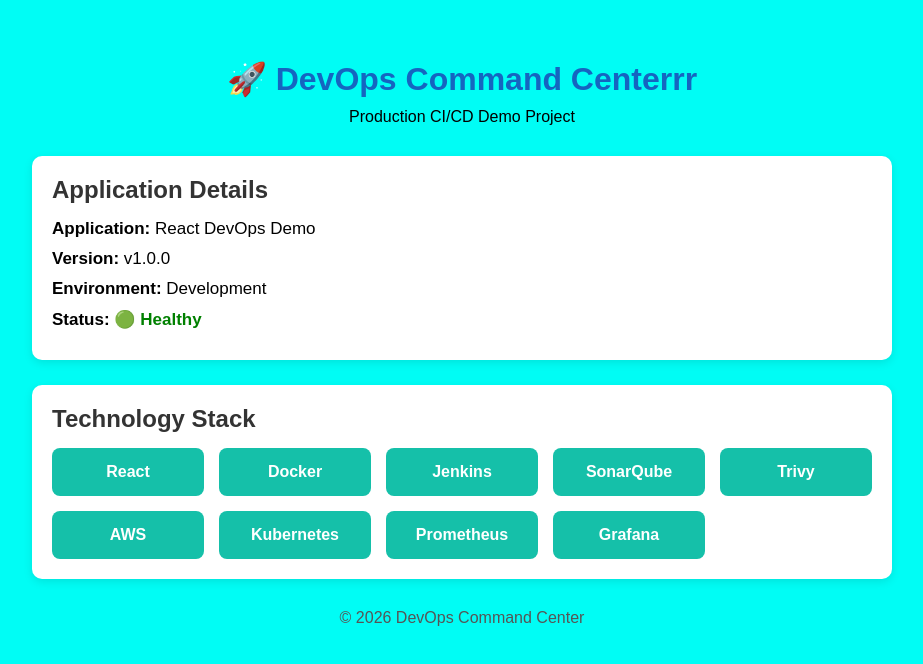
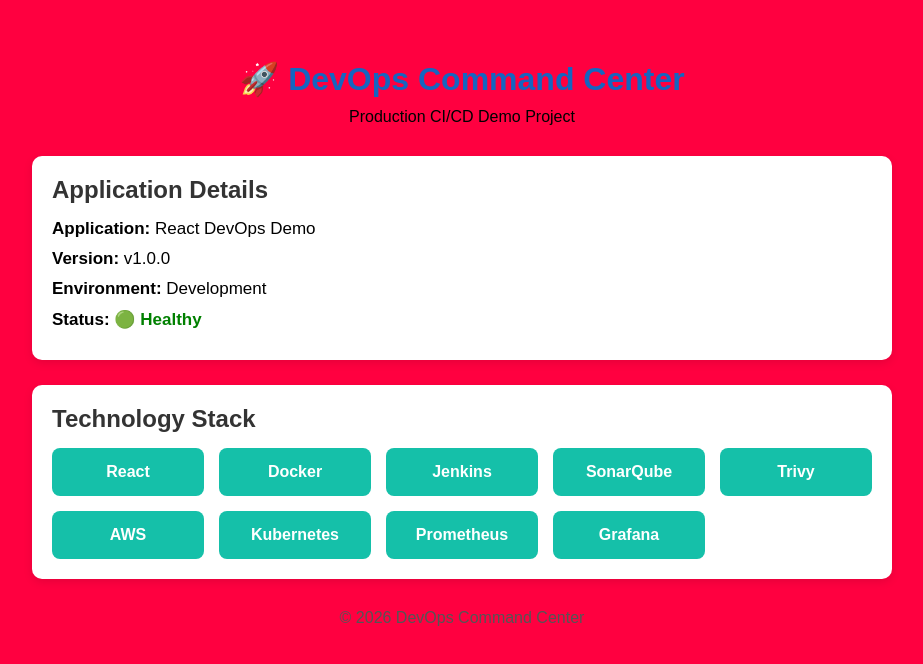
Before and after one commit to Balachandar-2001/DevOps-Command-Center, a React (Create React App) app: page / in a window 1280 px wide. Shown: the top 664 px of the page, without its empty margins (178-1101 px from the left). Built offline with nearby package versions, Linux system fonts and the light colour scheme.

Commit message:
changing the bg color to pink

```diff
--- a/src/App.css
+++ b/src/App.css
@@ -6,7 +6,7 @@
 }
 
 body {
-  background: #00fdf5;
+  background: #ff0040;
 }
 
 .container {
--- a/src/App.js
+++ b/src/App.js
@@ -16,7 +16,7 @@
   return (
     <div className="container">
       <header>
-        <h1>🚀 DevOps Command Centerrr</h1>
+        <h1>🚀 DevOps Command Center</h1>
         <p>Production CI/CD Demo Project</p>
       </header>
 
```
